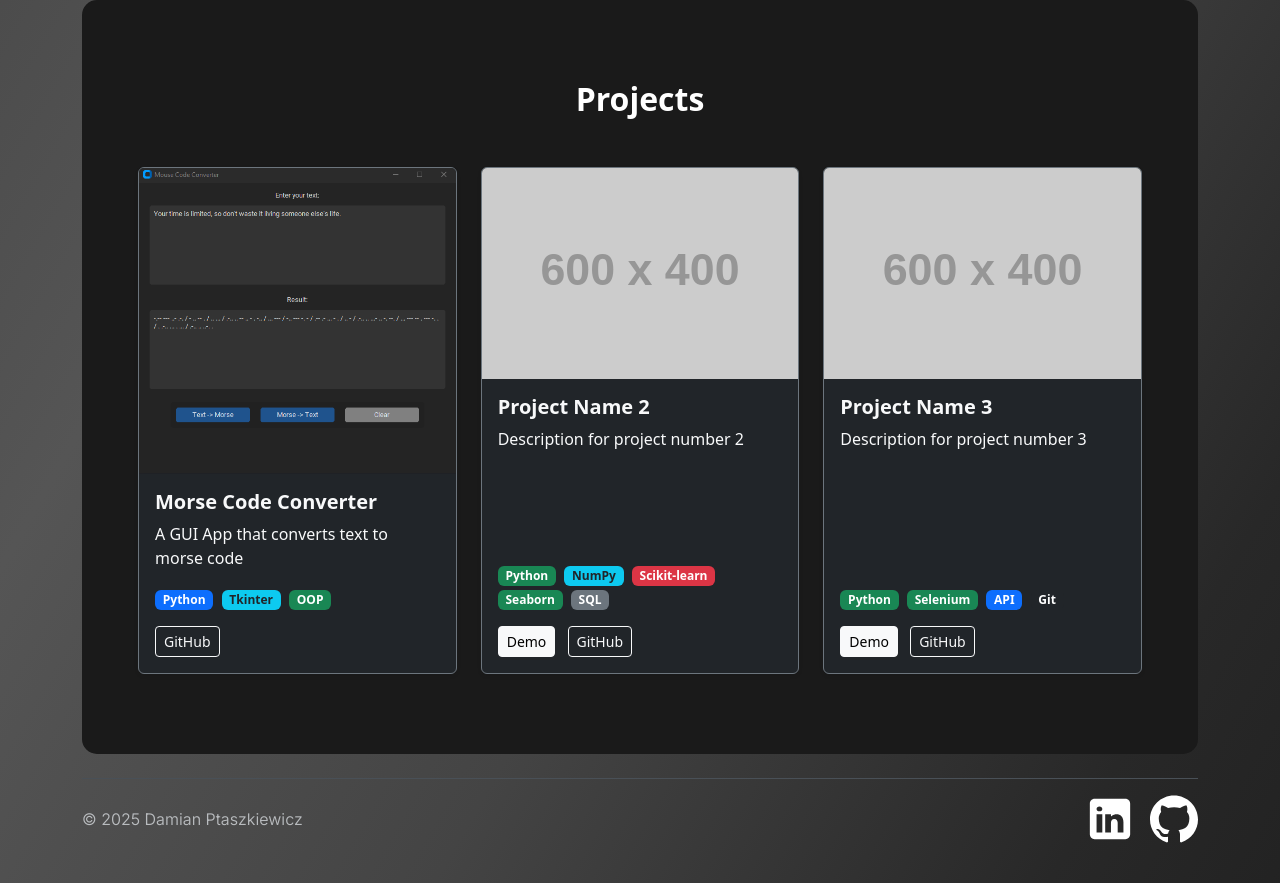
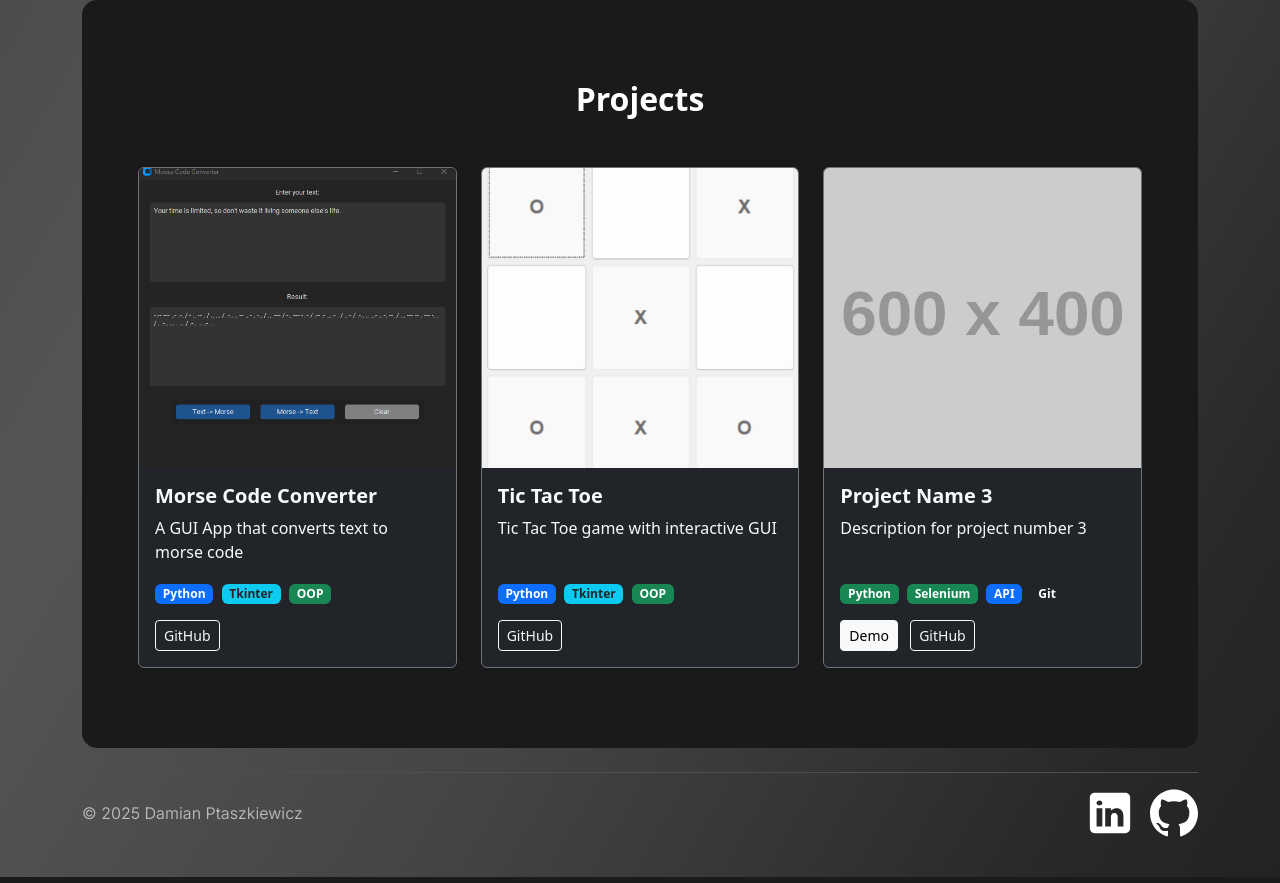
Before and after one commit to CreaTKeW/Portfolio_website, a Flask app: page /projects in a window 1280 px wide. Shown: the part 94-977 px from the top of the page. Run offline with Flask 3, Linux system fonts and the light colour scheme; grey boxes labelled with a size stand in for pictures from a placeholder-image service; some libraries are stand-ins or nearby versions.

Commit message:
Add new project and fix screenshot size

```diff
--- a/app/static/css/style.css
+++ b/app/static/css/style.css
@@ -128,7 +128,8 @@
     /* font-weight: bold; */
 }
 
-img {
-  max-width: 100%;
-  height: auto;
+.card-img-top {
+  width: 100%; /* Full width */
+  height: 300px; /* Fixed height */
+  object-fit: cover; /* Keep proportions */
 }
--- a/app/templates/projects.html
+++ b/app/templates/projects.html
@@ -6,9 +6,10 @@
     <h2 class="text-center fw-bold mb-5">Projects</h2>
 
         <div class="row g-4 row-cols-1 row-cols-md-2 row-cols-lg-3">
+
             <div class="col">
                 <div class="card h-100 shadow-sm bg-dark text-light border-secondary">
-                <img src="{{ url_for('static', filename='img/morse_app.png') }}" class="card-img-top" alt="Project nr. 1" width="600" height="400">
+                    <img src="{{ url_for('static', filename='img/morse_app.png') }}" class="card-img-top" alt="Project nr. 1">
                     <div class="card-body d-flex flex-column">
                         <h5 class="card-title fw-bold">Morse Code Converter</h5>
                         <p class="card-text flex-grow-1">A GUI App that converts text to morse code</p>
@@ -27,20 +28,18 @@
 
             <div class="col">
                 <div class="card h-100 shadow-sm bg-dark text-light border-secondary">
-                 <img src="https://placehold.co/600x400/444/888?text=Project" class="card-img-top" alt="Project nr. 2">
+                    <img src="{{ url_for('static', filename='img/tic.png') }}" class="card-img-top" alt="Project nr. 2">
                     <div class="card-body d-flex flex-column">
-                    <h5 class="card-title fw-bold">Project Name 2</h5>
-                    <p class="card-text flex-grow-1">Description for project number 2</p>
+                        <h5 class="card-title fw-bold">Tic Tac Toe</h5>
+                        <p class="card-text flex-grow-1">Tic Tac Toe game with interactive GUI</p>
                         <div class="mb-3">
-                        <span class="badge bg-success me-1">Python</span>
-                        <span class="badge bg-info text-dark me-1">NumPy</span>
-                        <span class="badge bg-danger me-1">Scikit-learn</span>
-                        <span class="badge bg-success me-1">Seaborn</span>
-                        <span class="badge bg-secondary me-1">SQL</span>
+                            <span class="badge bg-primary me-1">Python</span>
+                            <span class="badge bg-info text-dark me-1">Tkinter</span>
+                            <span class="badge bg-success me-1">OOP</span>
                         </div>
                          <div class="mt-auto">
-                        <a href="#" class="btn btn-sm btn-light me-2">Demo</a>
-                        <a href="#" class="btn btn-sm btn-outline-light">GitHub</a>
+                            {# <a href="#" class="btn btn-sm btn-light me-2">Demo</a> #}
+                            <a href="https://github.com/CreaTKeW/TicTacToe" class="btn btn-sm btn-outline-light" target="_blank" rel="noopener noreferrer">GitHub</a>
                         </div>
                     </div>
                 </div>
```
Also changed, not shown: app/static/img/tic.png (added). Lines whose indentation alone changed are shown as unchanged.
